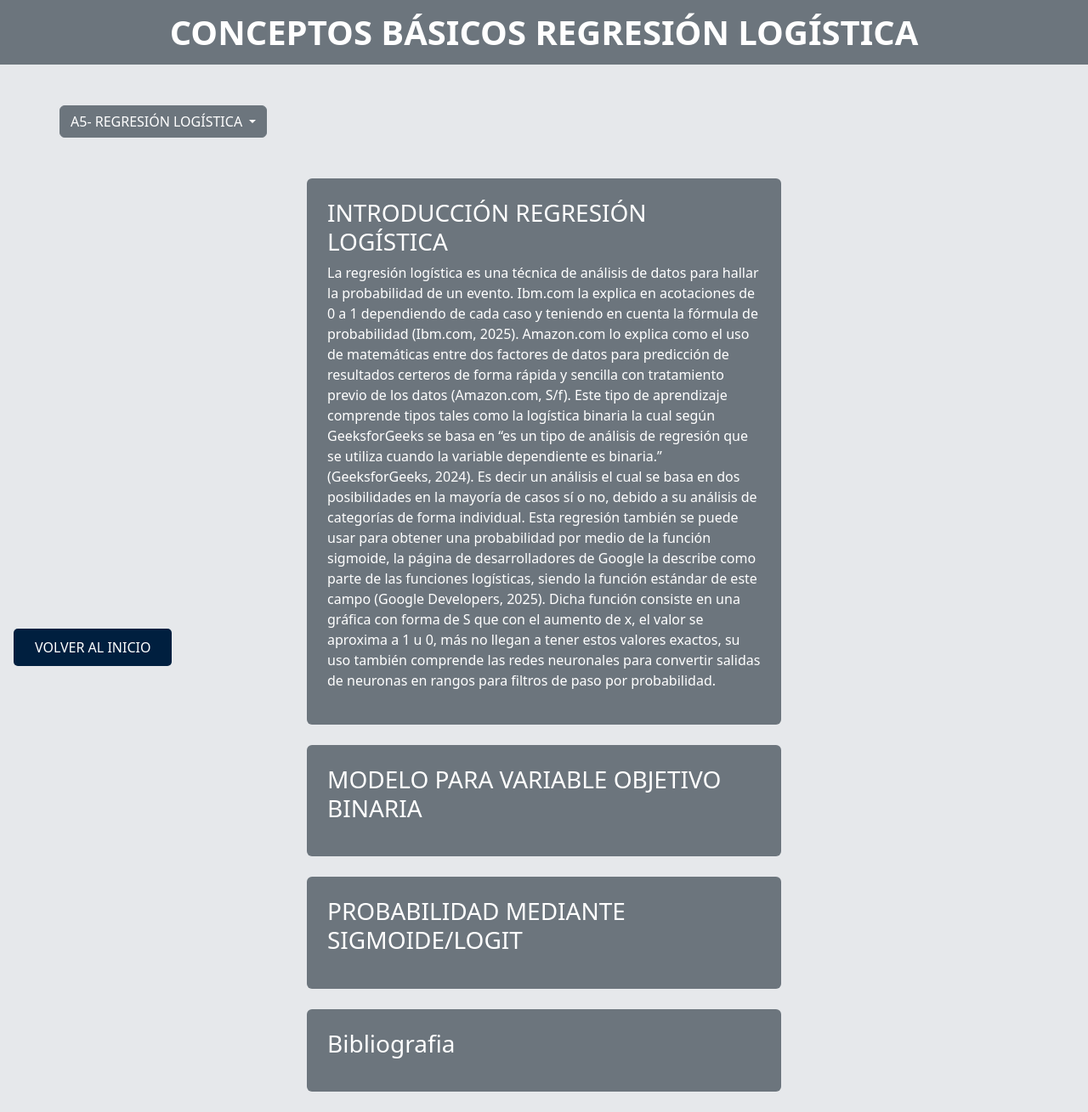
After one commit to SantiagoTorresGonzalez/MachineLearning601N, a Flask app: page /ConceptosBasicos2 in a window 1280 px wide. The commit adds this page. Shown: the whole page at 85% size. Run offline with Flask 3, Linux system fonts and the light colour scheme.

Commit message:
11:50 pm, Se agregaron los archivos .html llamados ConceptosBasicos2 y EjercicioPractico2, se añadieron las respectivas rutas en el archivo app.py y se agregó a la pagina web principal un nuevo botón desplegable

```diff
--- a/A3_CasosUsoMLSupervisado/app.py
+++ b/A3_CasosUsoMLSupervisado/app.py
@@ -63,6 +63,15 @@ def plot_png():
     buf.seek(0)
     return send_file(buf, mimetype='image/png')
 
+@app.route('/ConceptosBasicos2')
+def ConceptosBasicos2():
+    myname = "Flask"
+    return render_template('ConceptosBasicos2.html', name=myname)
+
+@app.route('/EjercicioPractico2')
+def EjercicioPractico2():
+    myname = "Flask"
+    return render_template('/EjercicioPractico2.html', name=myname)
 
 if __name__ == '__main__':
     app.run(debug=True)
--- /dev/null
+++ b/A3_CasosUsoMLSupervisado/templates/ConceptosBasicos2.html
@@ -0,0 +1,78 @@
+<html lang="en">
+<head>
+    <meta charset="UTF-8">
+    <meta name="viewport" content="width=device-width, initial-scale=1.0">
+    <title>Conceptos Básicos Regresión logística</title>
+    <link href="https://cdn.jsdelivr.net/npm/bootstrap@5.3.8/dist/css/bootstrap.min.css" rel="stylesheet">
+    <link rel="stylesheet" href="{{ url_for('static', filename='style.css')}}">
+</head>
+
+<body class="fondo-personalizado text-white">
+
+    <p class="p-2 text-bg-secondary text-center fw-bold fs-1">CONCEPTOS BÁSICOS REGRESIÓN LOGÍSTICA</p>
+
+    <div class="container mt-5 px-0">
+        <div class="d-flex flex-row flex-wrap gap-5 justify-content-start">
+        <div class="dropdown">
+        <button class="btn btn-secondary dropdown-toggle" type="button" data-bs-toggle="dropdown" aria-expanded="false">
+            A5- REGRESIÓN LOGÍSTICA
+        </button>
+        <ul class="dropdown-menu">
+            <li><a class="dropdown-item" href="/ConceptosBasicos2">Conceptos básicos</a></li>
+            <li><a class="dropdown-item" href="/EjercicioPractico2">Ejercicio práctico</a></li>
+        </ul>
+        </div>
+    </div>
+
+    <div class="container mt-5">
+
+        <div class="bg-secondary text-white p-4 rounded w-50 mb-4 mx-auto ms-50 card-hover">
+            <h3>INTRODUCCIÓN REGRESIÓN LOGÍSTICA</h3>
+                <p>
+                    La regresión logística es una técnica de análisis de datos para hallar la probabilidad de un evento.
+                    Ibm.com la explica en acotaciones de 0 a 1 dependiendo de cada caso y teniendo en cuenta la fórmula de probabilidad
+                    (Ibm.com, 2025). Amazon.com lo explica como el uso de matemáticas entre dos factores de datos para predicción de
+                    resultados certeros de forma rápida y sencilla con tratamiento previo de los datos (Amazon.com, S/f).
+                    Este tipo de aprendizaje comprende tipos tales como la logística binaria la cual según GeeksforGeeks se basa en
+                    “es un tipo de análisis de regresión que se utiliza cuando la variable dependiente es binaria.” (GeeksforGeeks, 2024).
+                    Es decir un análisis el cual se basa en dos posibilidades en la mayoría de casos sí o no, debido a su análisis de
+                    categorías de forma individual.
+                    Esta regresión también se puede usar para obtener una probabilidad por medio de la función sigmoide, la página de
+                    desarrolladores de Google la describe como parte de las funciones logísticas, siendo la función estándar de este
+                    campo (Google Developers, 2025). Dicha función consiste en una gráfica con forma de S que con el aumento de x, el
+                    valor se aproxima a 1 u 0, más no llegan a tener estos valores exactos, su uso también comprende las redes
+                    neuronales para convertir salidas de neuronas en rangos para filtros de paso por probabilidad.
+                </p>
+        </div>
+
+        <div class="bg-secondary text-white p-4 rounded w-50 mb-4 mx-auto ms-50 card-hover">
+            <h3>MODELO PARA VARIABLE OBJETIVO BINARIA</h3>
+                <p>
+
+                </p>
+        </div>
+
+        <div class="bg-secondary text-white p-4 rounded w-50 mb-4 mx-auto ms-50 card-hover">
+            <h3>PROBABILIDAD MEDIANTE SIGMOIDE/LOGIT</h3>
+                <p>
+
+                </p>
+        </div>
+
+        <div class="bg-secondary text-white p-4 rounded w-50 mb-4 mx-auto ms-50 card-hover">
+            <h3>Bibliografia</h3>
+                <p></p>
+                <p></p>
+                <p></p>
+                <p></p>
+        </div>
+
+    </div>
+
+</div>
+
+    <a href="/" class="btn-return position-fixed bottom-0 start-0 m-3">VOLVER AL INICIO</a>
+
+    <script src="https://cdn.jsdelivr.net/npm/bootstrap@5.3.8/dist/js/bootstrap.bundle.min.js"></script>
+</body>
+</html>
```
Also changed, not shown: A3_CasosUsoMLSupervisado/templates/EjercicioPractico2.html (added, +56 -0 lines), A3_CasosUsoMLSupervisado/templates/index.html (+9 -0 lines).
